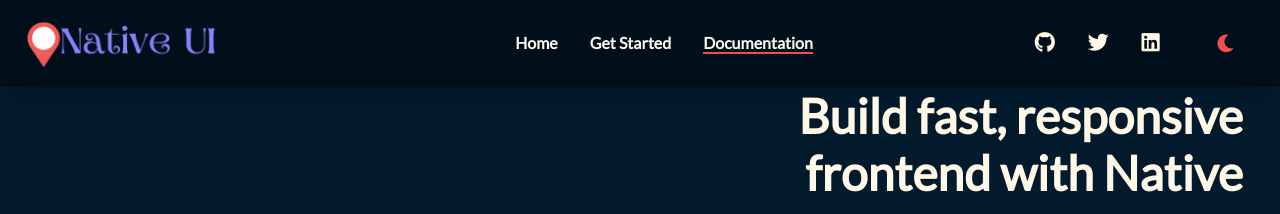
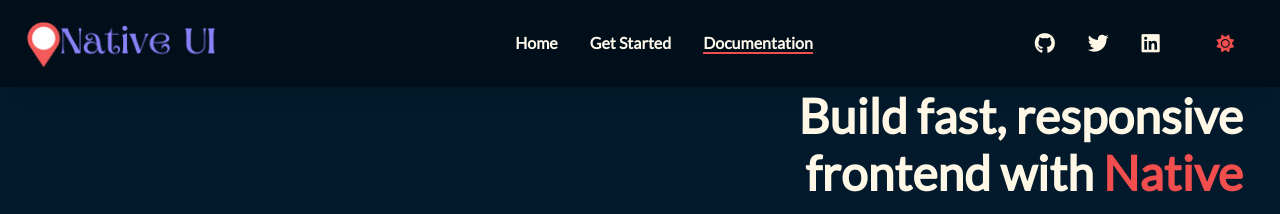
Before and after one commit to hinanshisuthar/native-ui-library, a plain HTML site: page index.html in a window 1280 px wide. Both pictures are taken after a click on the button 1225 px from the left and 43 px from the top of the page. Shown: the top 214 px of the page. Drawn offline with Linux system fonts and the light colour scheme.

Commit message:
docs: added light mode button

```diff
--- a/docs/docs.html
+++ b/docs/docs.html
@@ -8,6 +8,7 @@
     <link rel="icon" type="favicon" sizes="32x32" href="/assets/favicon.png">
     <link rel="stylesheet" href="https://pro.fontawesome.com/releases/v5.10.0/css/all.css"
         integrity="sha384-AYmEC3Yw5cVb3ZcuHtOA93w35dYTsvhLPVnYs9eStHfGJvOvKxVfELGroGkvsg+p" crossorigin="anonymous" />
+        <script src="https://kit.fontawesome.com/8fb4d48a29.js" crossorigin="anonymous"></script>
     <link rel="stylesheet" href="/docs/docs.css">
     <title>Documentation</title>
 
@@ -32,7 +33,8 @@
                         class="fab fa-twitter m-sm"></i></a>
                 <a href="https://www.linkedin.com/in/hinanshi-suthar-7128201b0/" target="_blank"
                     rel="noopener noreferrer"><i class="fab fa-linkedin m-sm"></i></a>
-                <button class="dark-mode-button"><i class="dark-mode-btn fa fa-moon m-sm"></i></button>
+                <button class="dark-mode-button dmb"><i class="dark-mode-btn fa fa-moon m-sm"></i></button>
+                <button class="dark-mode-button dmb-2"><i class="fa-solid fa-sun"></i></button>
 
             </div>
             <div class="hamburger center">
--- a/index.html
+++ b/index.html
@@ -8,6 +8,7 @@
     <link rel="icon" type="favicon" sizes="32x32" href="/assets/favicon.png">
     <link rel="stylesheet" href="https://pro.fontawesome.com/releases/v5.10.0/css/all.css"
         integrity="sha384-AYmEC3Yw5cVb3ZcuHtOA93w35dYTsvhLPVnYs9eStHfGJvOvKxVfELGroGkvsg+p" crossorigin="anonymous" />
+        <script src="https://kit.fontawesome.com/8fb4d48a29.js" crossorigin="anonymous"></script>
     <title>Native UI</title>
     <link rel="stylesheet" href="/components/style.css">
 </head>
@@ -31,7 +32,8 @@
                         class="fab fa-twitter pointer-cursor"></i></a>
                 <a href="https://www.linkedin.com/in/hinanshi-suthar-7128201b0/" target="_blank"
                     rel="noopener noreferrer"><i class="fab fa-linkedin pointer-cursor"></i></a>
-                <button class="dark-mode-button"><i class="fa fa-moon pointer-cursor"></i></button>
+                <button class="dark-mode-button dmb"><i class="fa fa-moon pointer-cursor"></i></button>
+                <button class="dark-mode-button dmb-2"><i class="fa-solid fa-sun"></i></button>
             </div>
             <div class="hamburger">
                 <i class="fa fa-bars" id="index-ham"></i>
@@ -47,10 +49,9 @@
     <main class="main">
         <div class="left hero-image">
             <img src="/assets/hero-img.svg" alt="" class="hero">
-            <!-- <img src="/assets/hero-img-alt.png" alt="" class="hero"> -->
         </div>
         <div class="right hero-text">
-            <h1 class="text">Build fast, responsive frontend with Native</h1>
+            <h1 class="text">Build fast, responsive frontend with <span class="highlight-class">Native</span></h1>
             <h3 class="text">Speed up your process to build your dream project by using our pre-made css components. It is 100%
                 responsive, 100% easy to use. Quickly design and customize responsive mobile-first sites with Native.
                 Design whenever you like, wherever you are. Native UI got you covered.</h3>
```
